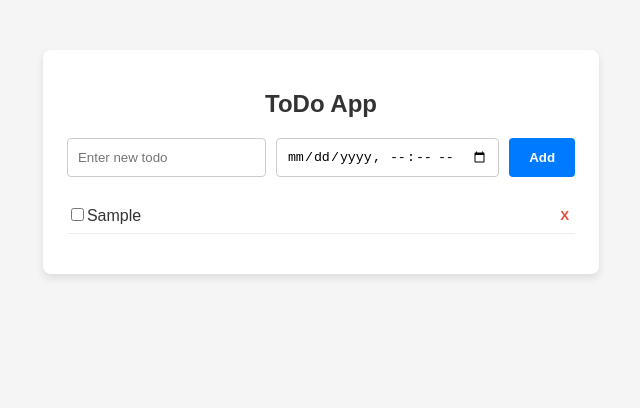
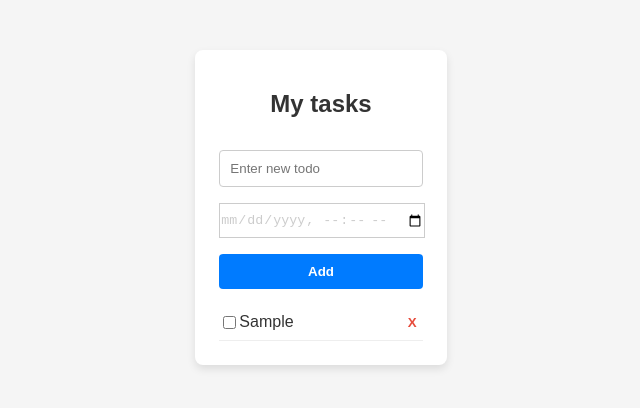
Before and after one commit to Govardhan8/myTasks, a React (Vite) app: page / in a window 1280 px wide. Both pictures are taken after typing "Sample" into the empty fields and a click on the button "Add". Shown: the top 408 px of the page, without its empty margins (319-959 px from the left). Built offline with nearby package versions, Linux system fonts and the light colour scheme.

Commit message:
Adding css changes

```diff
--- a/dev-dist/sw.js
+++ b/dev-dist/sw.js
@@ -81,11 +81,11 @@ define(['./workbox-54d0af47'], (function (workbox) { 'use strict';
     "url": "registerSW.js",
     "revision": "3ca0b8505b4bec776b69afdba2768812"
   }, {
-    "url": "index.html",
-    "revision": "0.1obgsa3m7lg"
+    "url": "/index.html",
+    "revision": "0.m4bsbqhtck"
   }], {});
   workbox.cleanupOutdatedCaches();
-  workbox.registerRoute(new workbox.NavigationRoute(workbox.createHandlerBoundToURL("index.html"), {
+  workbox.registerRoute(new workbox.NavigationRoute(workbox.createHandlerBoundToURL("/index.html"), {
     allowlist: [/^\/$/]
   }));
 
--- a/src/ToDoApp.tsx
+++ b/src/ToDoApp.tsx
@@ -69,8 +69,7 @@ export default function TodoApp() {
 
     return (
         <div className="todo-container">
-            <h1>ToDo App</h1>
-
+            <h1>My tasks</h1>
             <div className="todo-input">
                 <input
                     type="text"
@@ -78,19 +77,21 @@ export default function TodoApp() {
                     onChange={e => setNewTodo(e.target.value)}
                     placeholder="Enter new todo"
                 />
+            </div>
+            <div>
                 <input
+                    className='calender'
                     type="datetime-local"
                     value={dueDate}
                     onChange={e => setDueDate(e.target.value)}
                     placeholder="Set reminder"
                 />
-                <button onClick={handleAdd}>Add</button>
             </div>
-
+            <button className='submitBtn' onClick={handleAdd}>Add</button>
             <ul className="todo-list">
                 {todos.map(todo => (
                     <li key={todo.id}>
-                        <div>
+                        <div className='todo-item'>
                             <input
                                 type="checkbox"
                                 checked={todo.completed}
@@ -108,7 +109,7 @@ export default function TodoApp() {
                                 />
                             ) : (
                                 <span
-                                    className={todo.completed ? 'completed' : ''}
+                                    className={`content ${todo.completed ? 'completed' : ''} `}
                                     onDoubleClick={() => handleEdit(todo)}
                                 >
                                     {todo.title}
@@ -120,7 +121,6 @@ export default function TodoApp() {
                                 </span>
                             )}
                         </div>
-
                         <button className="delete-btn" onClick={() => handleDelete(todo.id)}>X</button>
                     </li>
                 ))}
--- a/src/index.css
+++ b/src/index.css
@@ -15,12 +15,14 @@ body {
   background-color: #fff;
   border-radius: 8px;
   box-shadow: 0 4px 8px rgba(0,0,0,0.1);
+  display: flex;
+  flex-direction: column;
+  row-gap:1rem;
 }
 
 /* Heading */
 .todo-container h1 {
   font-size: 24px;
-  margin-bottom: 20px;
   text-align: center;
 }
 
@@ -28,7 +30,6 @@ body {
 .todo-input {
   display: flex;
   gap: 10px;
-  margin-bottom: 20px;
 }
 
 .todo-input input {
@@ -38,7 +39,14 @@ body {
   border-radius: 4px;
 }
 
-.todo-input button {
+.calender{
+  width: 100%;
+  padding: 0.5rem 0;
+  border: 1px solid #ccc;
+  color: #ccc;
+}
+
+.submitBtn {
   padding: 10px 20px;
   border: none;
   background-color: #007bff;
@@ -48,7 +56,7 @@ body {
   cursor: pointer;
 }
 
-.todo-input button:hover {
+.submitBtn:hover {
   background-color: #0056b3;
 }
 
@@ -56,10 +64,12 @@ body {
 .todo-list {
   list-style: none;
   padding: 0;
+  margin: 0;
 }
 
 .todo-list li {
   display: flex;
+  width: 100%;
   justify-content: space-between;
   align-items: center;
   padding: 8px 0;
@@ -83,3 +93,10 @@ body {
 .todo-list button.delete-btn:hover {
   color: #c0392b;
 }
+.todo-item{
+  display: flex;
+  overflow-x: scroll ;
+}
+.content{
+  overflow-x: scroll;
+}
```
